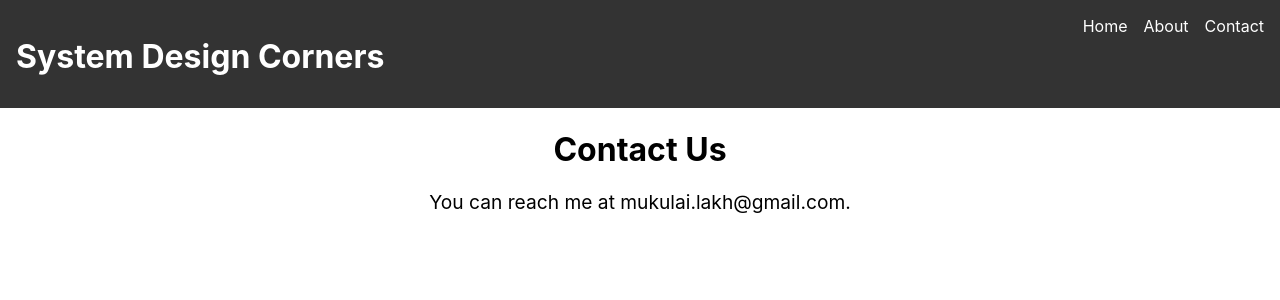
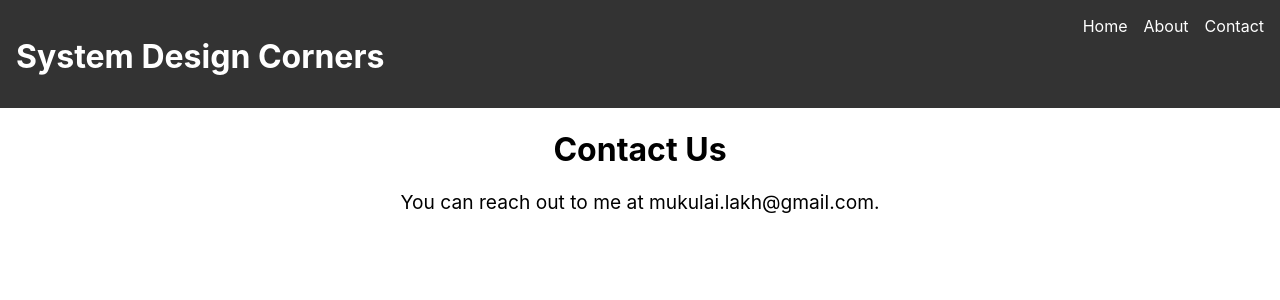
Before and after one commit to teampt/systemdesigncorners, a React (Create React App) app: page /contact in a window 1280 px wide. Shown: the top 300 px of the page. Built offline with nearby package versions, Linux system fonts and the light colour scheme.

Commit message:
Update contact

```diff
--- a/src/components/Contact.js
+++ b/src/components/Contact.js
@@ -4,7 +4,7 @@ function Contact() {
   return (
     <div>
       <h1>Contact Us</h1>
-      <p>You can reach me at mukulai.lakh@gmail.com.</p>
+      <p>You can reach out to me at mukulai.lakh@gmail.com.</p>
     </div>
      );
    }
```
